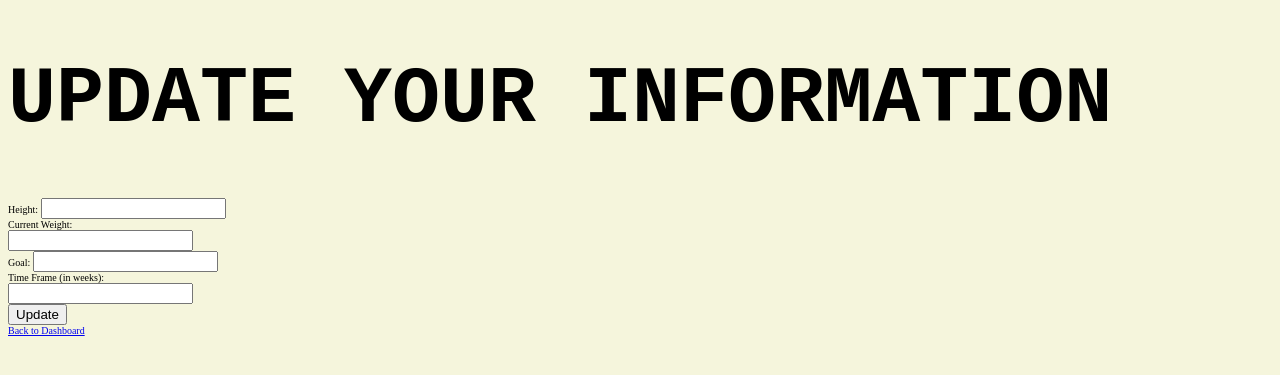
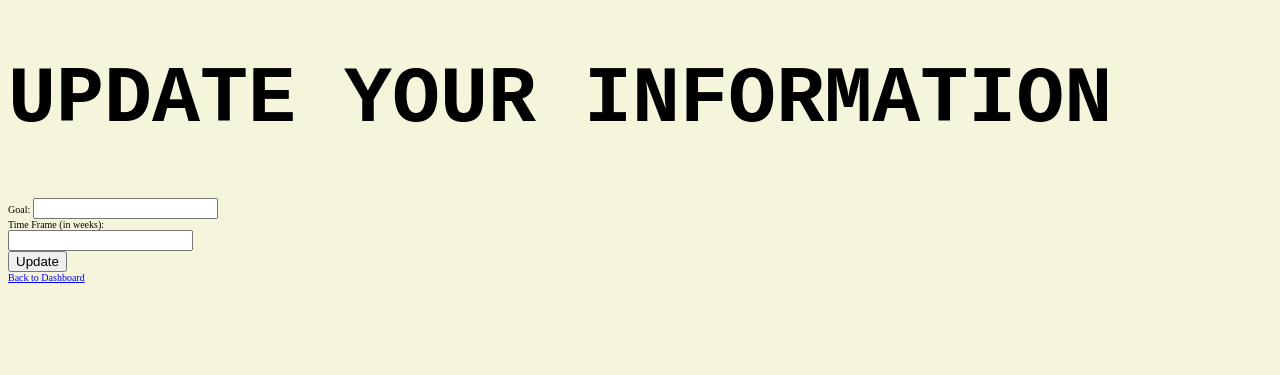
Before and after one commit to immanuella1/workoutplan, a Flask app: page /update_info in a window 1280 px wide. Shown: the top 375 px of the page. Run offline with Flask 3, Linux system fonts and the light colour scheme; the visitor is signed in with stand-in values (Sample User, id 1).

Commit message:
updated 'update_info' file code

```diff
--- a/app/templates/update_info.html
+++ b/app/templates/update_info.html
@@ -11,11 +11,8 @@
   </div>
   <form method="post">
   <div class="custom-input">
-    <label for="height">Height:</label>
-    <input type="number" id="height" name="height" step="0.01" required><br>
 
-    <label for="current_weight">Current Weight:</label>
-    <input type="number" id="current_weight" name="current_weight" step="0.01" required><br>
+    {{ form.hidden_tag() }}
 
     <label for="goal">Goal:</label>
     <input type="text" id="goal" name="goal" required><br>
```
